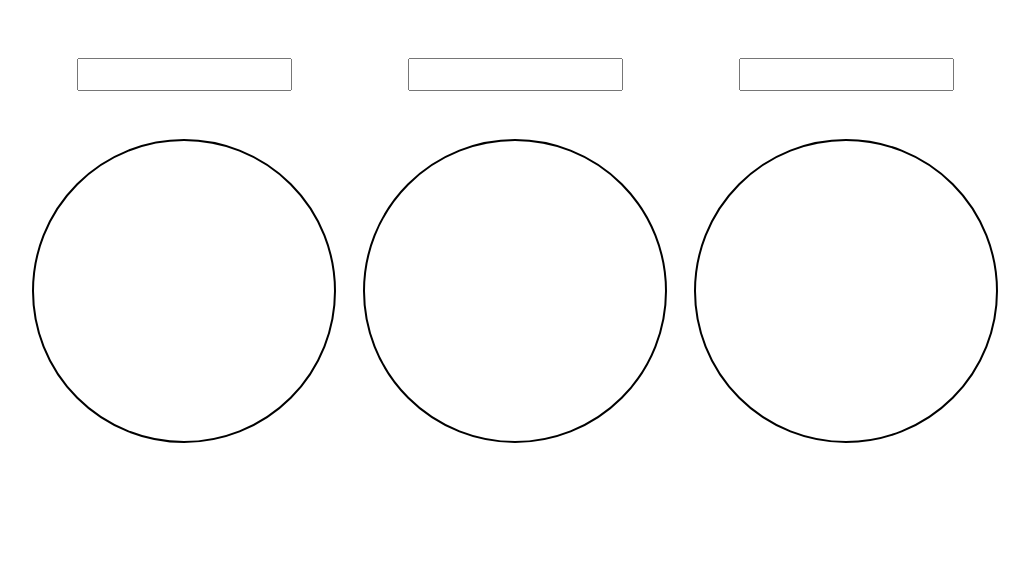
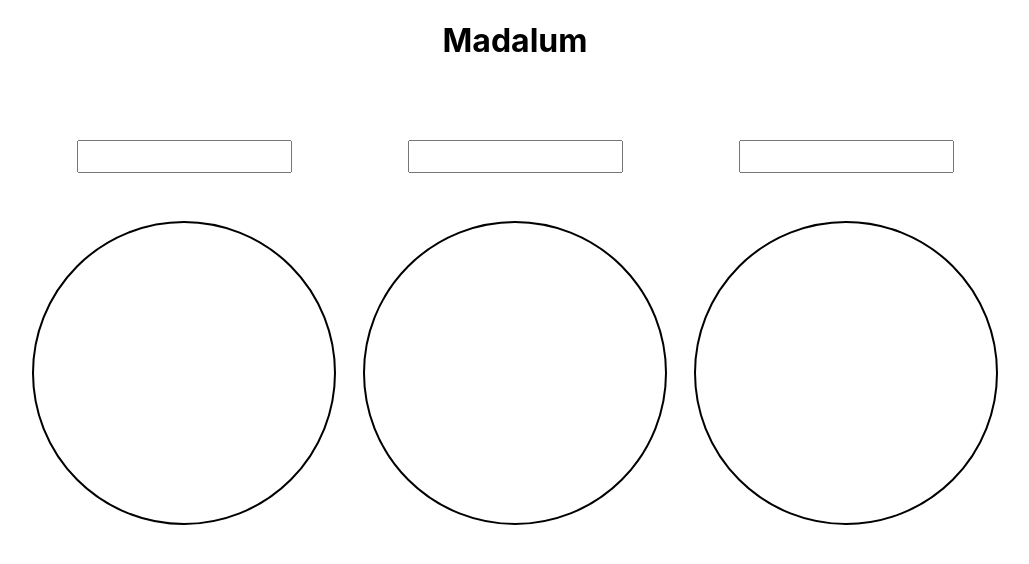
Before and after one commit to fabden/Mandabook-V1, a React (Create React App) app: page / in a window 1280 px wide. Shown: the top 564 px of the page, without its empty margins (125-1154 px from the left). Built offline with nearby package versions, Linux system fonts and the light colour scheme.

Commit message:
fix bug input

```diff
--- a/src/App.js
+++ b/src/App.js
@@ -6,11 +6,14 @@ import Mandalum from '../src/Mandalum';
 function App() {
 
   return (
-    <div className="app">
-      <Mandalum mand={1}/>
-      <Mandalum mand={2}/>
-      <Mandalum mand={3}/>
-    </div>
+    <main>
+    <h1>Madalum</h1>
+      <div className="app">
+        <Mandalum mand={1}/>
+        <Mandalum mand={2}/>
+        <Mandalum mand={3}/>
+      </div>
+    </main>
   );
 }
 
--- a/src/Mandalum/index.js
+++ b/src/Mandalum/index.js
@@ -10,7 +10,6 @@ function Mandalum({mand}) {
 
   //fonction input controlé
   const onchangeinput = (e) =>{
-
     const monb= md5(e.target.value);
     setstateval({...stateval,
       inputval:e.target.value,
@@ -38,6 +37,8 @@ function Mandalum({mand}) {
     var1:0,var2:0,var3:0,var4:0,var5:0,var6:0,var7:0,var8:0,var9:0,var10:0,var11:0,var12:0,var13:0,var14:0,var15:0,var16:0});
 
     };}
+
+
 
 
     return (
--- a/src/index.css
+++ b/src/index.css
@@ -14,3 +14,8 @@ code {
   justify-content: center;
   flex-wrap: wrap;
 }
+main{
+  display: flex;
+  flex-direction: column;
+  align-items: center;
+}
```
